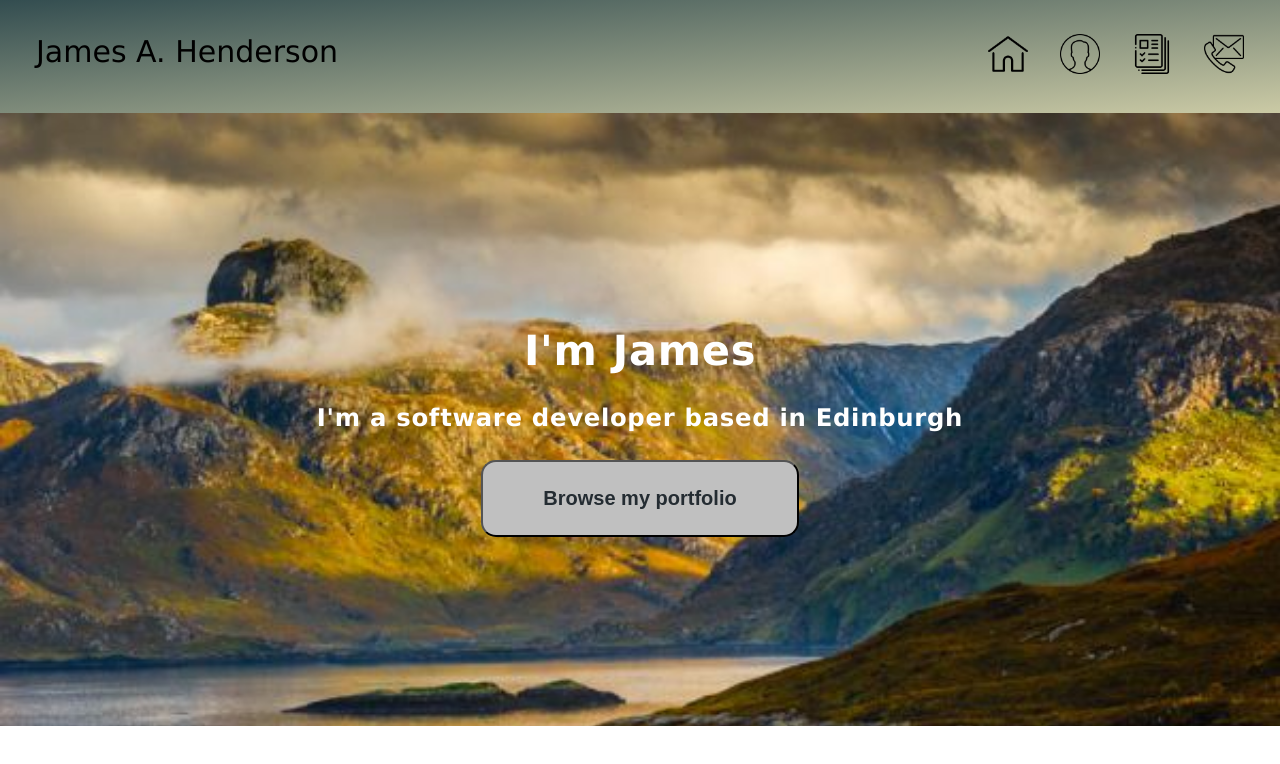
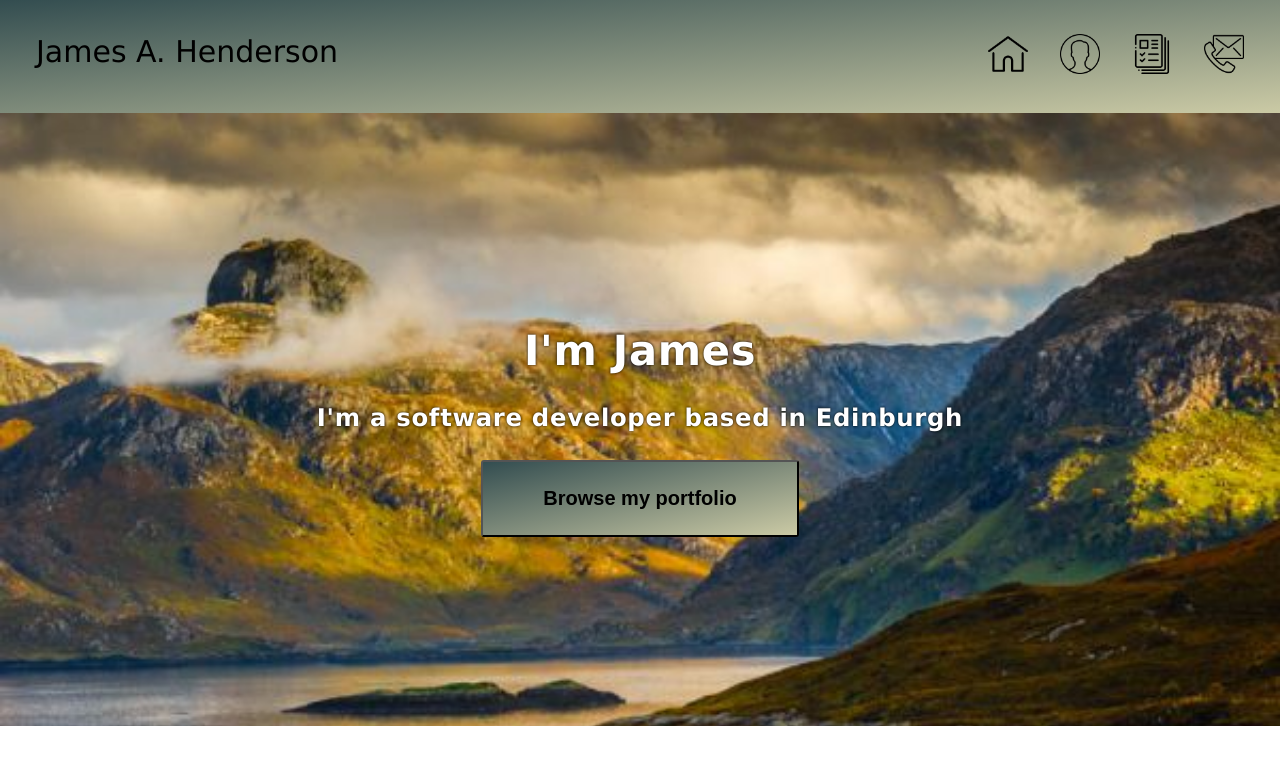
Before and after one commit to jah1603/jQuery-ReactJS-carousels, a React (Create React App) app: page / in a window 1280 px wide. Shown: the top 764 px of the page. Built offline with nearby package versions, Linux system fonts and the light colour scheme.

Commit message:
button animation

```diff
--- a/src/App.css
+++ b/src/App.css
@@ -59,6 +59,12 @@ background: linear-gradient(to bottom right, #334d50, #cbcaa5);
   font-weight: bold;
 }
 
+.navbar li .website-title a:hover {
+  color: blue;
+  background: linear-gradient(to bottom right, #F7F8F8, #ACBB78);
+  border-radius: 5px;
+}
+
 .navbar li a:hover {
   color: black;
   background: linear-gradient(to bottom right, #F7F8F8, #ACBB78);
@@ -83,6 +89,8 @@ background: linear-gradient(to bottom right, #334d50, #cbcaa5);
   text-align: center;
   padding: 185px;
   color: white;
+  font-weight:900;
+  text-shadow: 0px 0px 3px #000;
   font-size: 130%;
   font-weight: bold;
   letter-spacing: .7px;
@@ -97,13 +105,16 @@ background: linear-gradient(to bottom right, #334d50, #cbcaa5);
 }
 
 .button {
-  background-color: silver;
-  color: #242C32;
+
+background: linear-gradient(to bottom right, #334d50, #cbcaa5);
+
+color: black;
 
   padding: 25px 60px;
   text-align: center;
   display: inline-block;
-  border-radius: 15px;
+  border-radius: 3px;
+  border-color: black;
   font-size: 20px;
   margin: 4px 2px;
   cursor: pointer;
@@ -113,8 +124,53 @@ background: linear-gradient(to bottom right, #334d50, #cbcaa5);
 }
 
 .button:hover {
-  background: linear-gradient(to bottom right, #334d50, #cbcaa5);
+background: linear-gradient(to bottom right, #0F2027, #203A43, #2C5364);
+color: white;
 
+}
+
+.draw-border {
+  color: black;
+  transition: color 0.25s 0.0833333333s;
+  position: relative;
+  border-radius: 3px;
+  border-width: 2px;
+}
+.draw-border::before, .draw-border::after {
+  border: 0 solid transparent;
+  border-radius: 3px;
+  box-sizing: border-box;
+  content: '';
+  pointer-events: none;
+  position: absolute;
+  width: 0;
+  height: 0;
+  bottom: 0;
+  right: 0;
+}
+.draw-border::before {
+  border-bottom-width: 2px;
+  border-left-width: 2px;
+}
+.draw-border::after {
+  border-top-width: 2px;
+  border-right-width: 2px;
+}
+.draw-border:hover {
+  color: white;
+  background: linear-gradient(to bottom right, #0F2027, #203A43, #2C5364);
+}
+.draw-border:hover::before, .draw-border:hover::after {
+  border-color: white;
+  transition: border-color 0s, width 0.25s, height 0.25s;
+  width: 100%;
+  height: 100%;
+}
+.draw-border:hover::before {
+  transition-delay: 0s, 0s, 0.25s;
+}
+.draw-border:hover::after {
+  transition-delay: 0s, 0.25s, 0s;
 }
 
 .about {
--- a/src/components/Home.js
+++ b/src/components/Home.js
@@ -9,15 +9,18 @@ var sectionStyle = {
   backgroundSize: 'cover'
 };
 
+
 const Home = () => (
+  <div className='welcome-parent'>
   <div className="welcome-header" style={ sectionStyle }>
     <div className="welcome-message">
       <h1>I'm James</h1>
       <h3>I'm a software developer based in Edinburgh</h3>
       <Link to='/projects'>
-        <button className="button" type="button">Browse my portfolio</button>
+        <button className="button draw-border" type="button">Browse my portfolio</button>
       </Link>
     </div>
+  </div>
   </div>
 );
 
```
